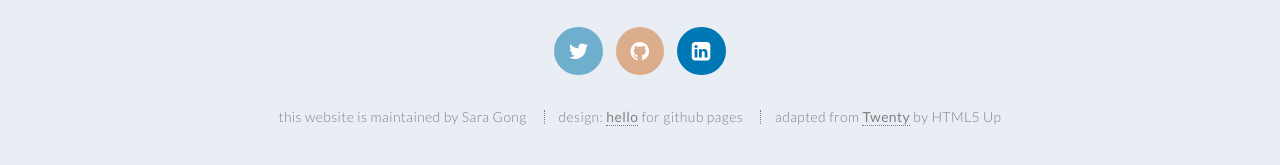
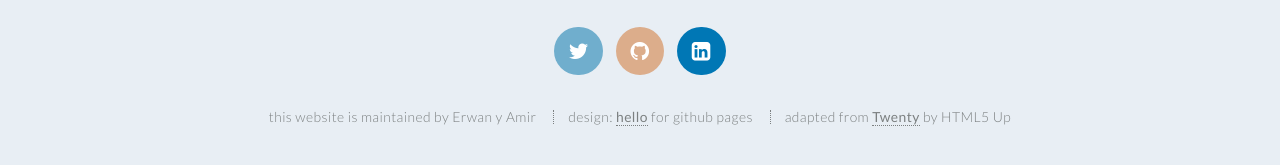
Before and after one commit to misudashi/compartir-el-saber, a Jekyll site: the page built from index.md, in a window 1280 px wide and 900 px high, scrolled down 5491 px. Shown: the part 707-872 px from the top of the window. Built offline with Jekyll 4.4.1, drawn with Linux system fonts in a browser that asks for light colours; part of the change alters nothing that is shown.

Commit message:
11/11/2022 - Manual commit_8

```diff
--- a/_config.yml
+++ b/_config.yml
@@ -1,11 +1,11 @@
 # _config.yml
 
 # required, replace with your own information -----
-title: Hello for Github Pages
-author: Sara Gong
+title: Compartir El Saber
+author: Erwan y Amir
 description: >
-  A minimalist template for designing a personal GitHub Pages website - without typing a single line of code.
-baseurl: ""
+  Compartir el saber es una asociación que pretenda ayudar a los jóvenes necesitados para garantizarlos un futuro fuera de la ignorancia.
+baseurl: "https://misudashi.github.io/compartir-el-saber"
 
 plugins:
   - jekyll-feed
```
